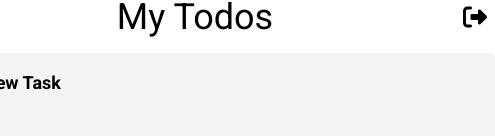
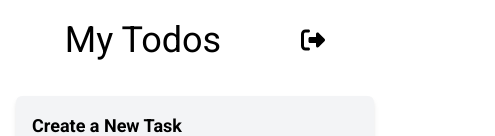
Before and after one commit to liblack99/my-todo-front, a React (Vite) app: page / in a window 390 px wide. Shown: the top 136 px of the page, 495 px wide, since content can reach past the window. Built offline with nearby package versions, Linux system fonts and the light colour scheme; no server answers; sample sign-in values are in the browser's storage.

Commit message:
add(responsive)

```diff
--- a/src/components/CreateTodo.tsx
+++ b/src/components/CreateTodo.tsx
@@ -34,7 +34,7 @@ const CreateTodo: React.FC = () => {
   };
 
   return (
-    <div className="p-4 bg-gray-100 rounded-md shadow-md w-[600px] font-roboto">
+    <div className="p-4 bg-gray-100 rounded-md shadow-md w-full sm:w-full md:w-[600px] lg:w-[600px] font-roboto transition-all duration-1000 ease-in-out ">
       <h2 className="text-lg font-bold mb-4">Create a New Task</h2>
       <form onSubmit={handleSubmit}>
         <div className="mb-4">
--- a/src/components/Todos.tsx
+++ b/src/components/Todos.tsx
@@ -58,7 +58,7 @@ const Todos: React.FC<TodosProps> = ({
   };
 
   return (
-    <div className="p-4 bg-gray-100 rounded-md shadow-md w-[600px] font-roboto  flex flex-col items-center h-[450px]  transition-all duration-1000 ease-in-out   ">
+    <div className="p-4 bg-gray-100 rounded-md shadow-md w-full sm:w-full md:w-[600px] lg:w-[600px] font-roboto  flex flex-col items-center h-[452px]  transition-all duration-1000 ease-in-out   ">
       <div className="mb-4 w-full flex justify-end items-center">
         <label className="font-medium text-gray-600 mr-4">
           Filter by status:
--- a/src/pages/Home.tsx
+++ b/src/pages/Home.tsx
@@ -47,11 +47,11 @@ const Home: React.FC = () => {
   };
 
   return (
-    <div className="grid place-content-center  gap-4 h-screen">
-      <div className="relative flex justify-center items-center">
+    <>
+      <header className="relative w-full flex justify-center gap-20 items-center h-20">
         <h1 className="text-4xl text-center">My Todos</h1>
         <button
-          className="absolute right-2 hover:scale-105 transition-all cursor-pointer"
+          className="hover:scale-105 transition-all cursor-pointer"
           onClick={handleLogout}>
           <svg
             xmlns="http://www.w3.org/2000/svg"
@@ -61,7 +61,9 @@ const Home: React.FC = () => {
             <path d="M377.9 105.9L500.7 228.7c7.2 7.2 11.3 17.1 11.3 27.3s-4.1 20.1-11.3 27.3L377.9 406.1c-6.4 6.4-15 9.9-24 9.9c-18.7 0-33.9-15.2-33.9-33.9l0-62.1-128 0c-17.7 0-32-14.3-32-32l0-64c0-17.7 14.3-32 32-32l128 0 0-62.1c0-18.7 15.2-33.9 33.9-33.9c9 0 17.6 3.6 24 9.9zM160 96L96 96c-17.7 0-32 14.3-32 32l0 256c0 17.7 14.3 32 32 32l64 0c17.7 0 32 14.3 32 32s-14.3 32-32 32l-64 0c-53 0-96-43-96-96L0 128C0 75 43 32 96 32l64 0c17.7 0 32 14.3 32 32s-14.3 32-32 32z" />
           </svg>
         </button>
-      </div>
+      </header>
+      <main className="h-[calc(100%-160px)]">
+        <section className="w-full flex flex-col items-center justify-center gap-4 p-4">
           <CreateTodo />
           <Todos
             todos={todos}
@@ -69,7 +71,9 @@ const Home: React.FC = () => {
             onChange={handleEditTodo}
             onDelete={handleDeleteTodo}
           />
-    </div>
+        </section>
+      </main>
+    </>
   );
 };
 
```
Lines whose indentation alone changed are shown as unchanged.
